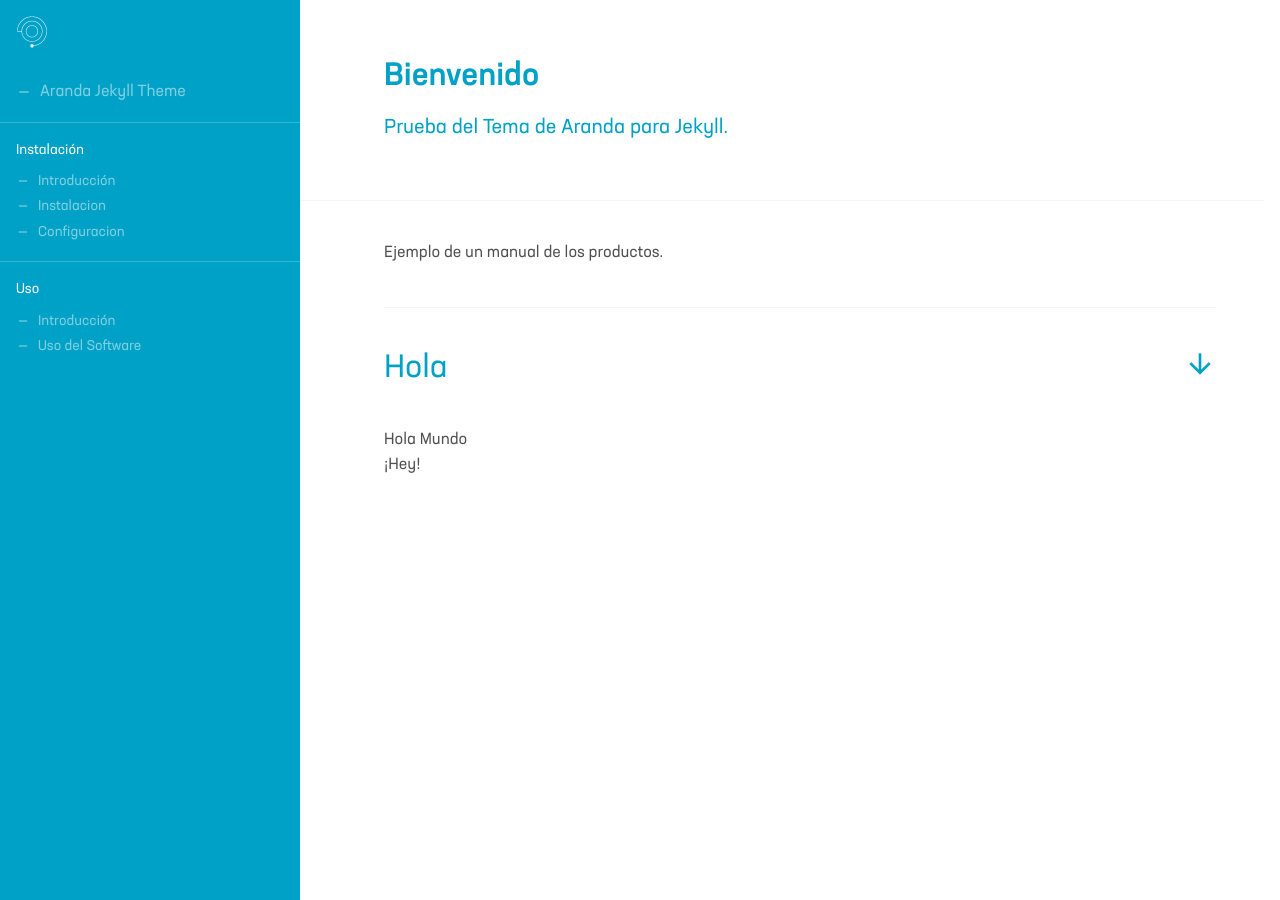
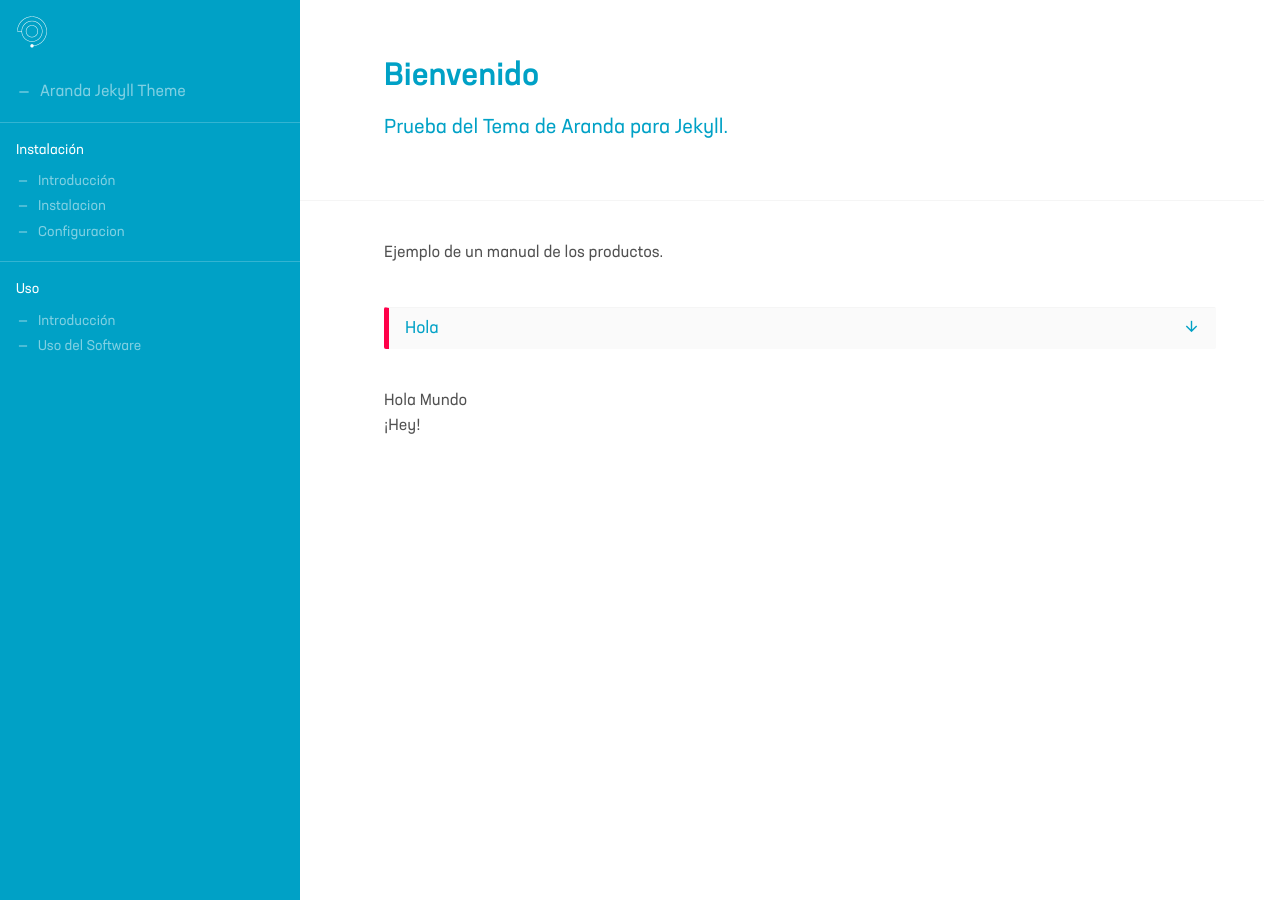
Before and after one commit to aranda-docs/prueba-AVA, a Jekyll site: the page built from docs/index.md, in a window 1280 px wide. Built offline with Jekyll 4.4.1, drawn with Linux system fonts in a browser that asks for light colours.

Commit message:
Update _documentation.scss

```diff
--- a/_sass/components/_documentation.scss
+++ b/_sass/components/_documentation.scss
@@ -38,6 +38,11 @@
       margin-top: $margin_massive;
       border-top: $base-border;
       padding-top: $margin_massive;
+      border-left: 5px solid #ff0049;
+      padding: 10px 16px;
+      background-color: #FAFAFA;
+      border-radius: 2px;
+      font-size: 17px;
     }
 
     > *:last-child {
```
